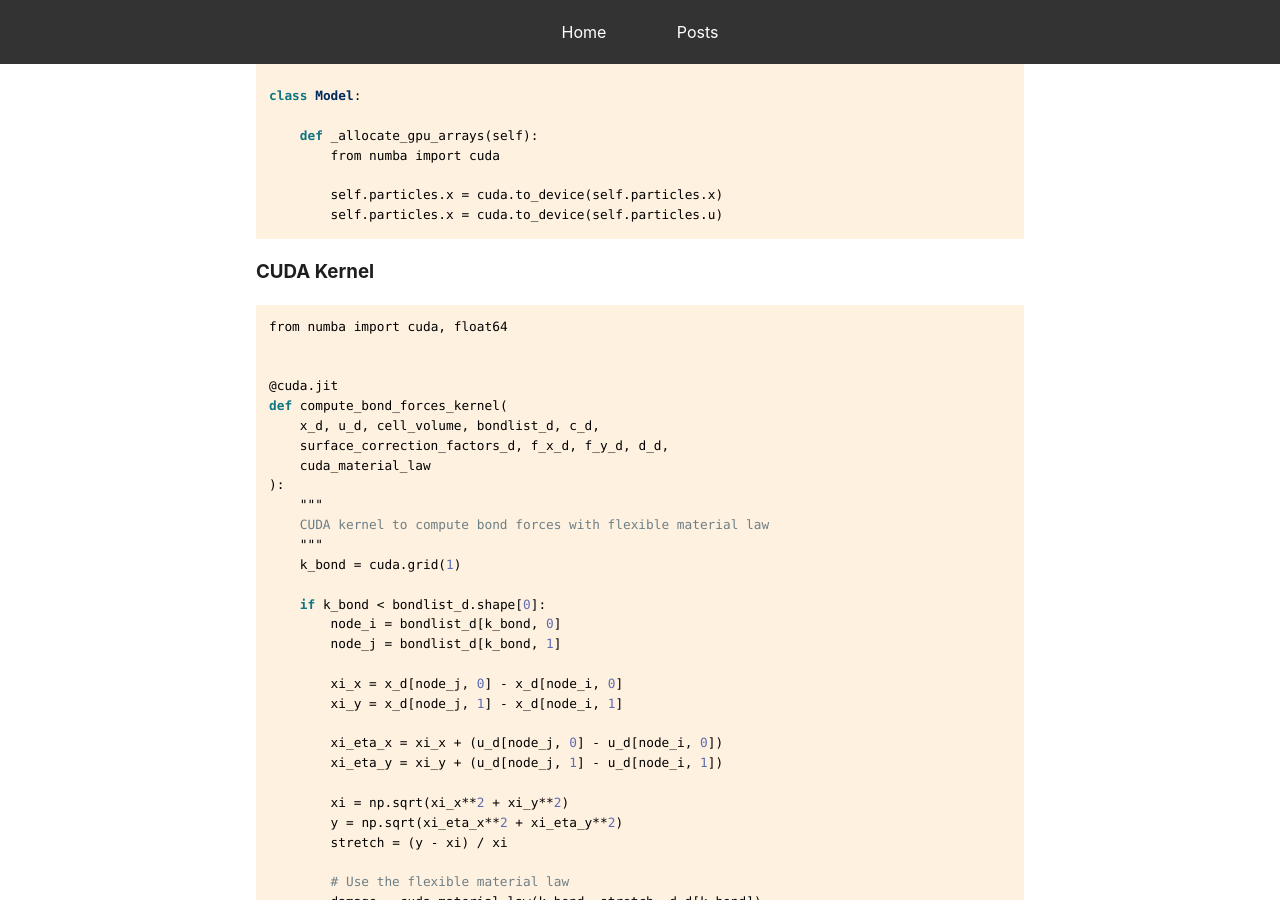
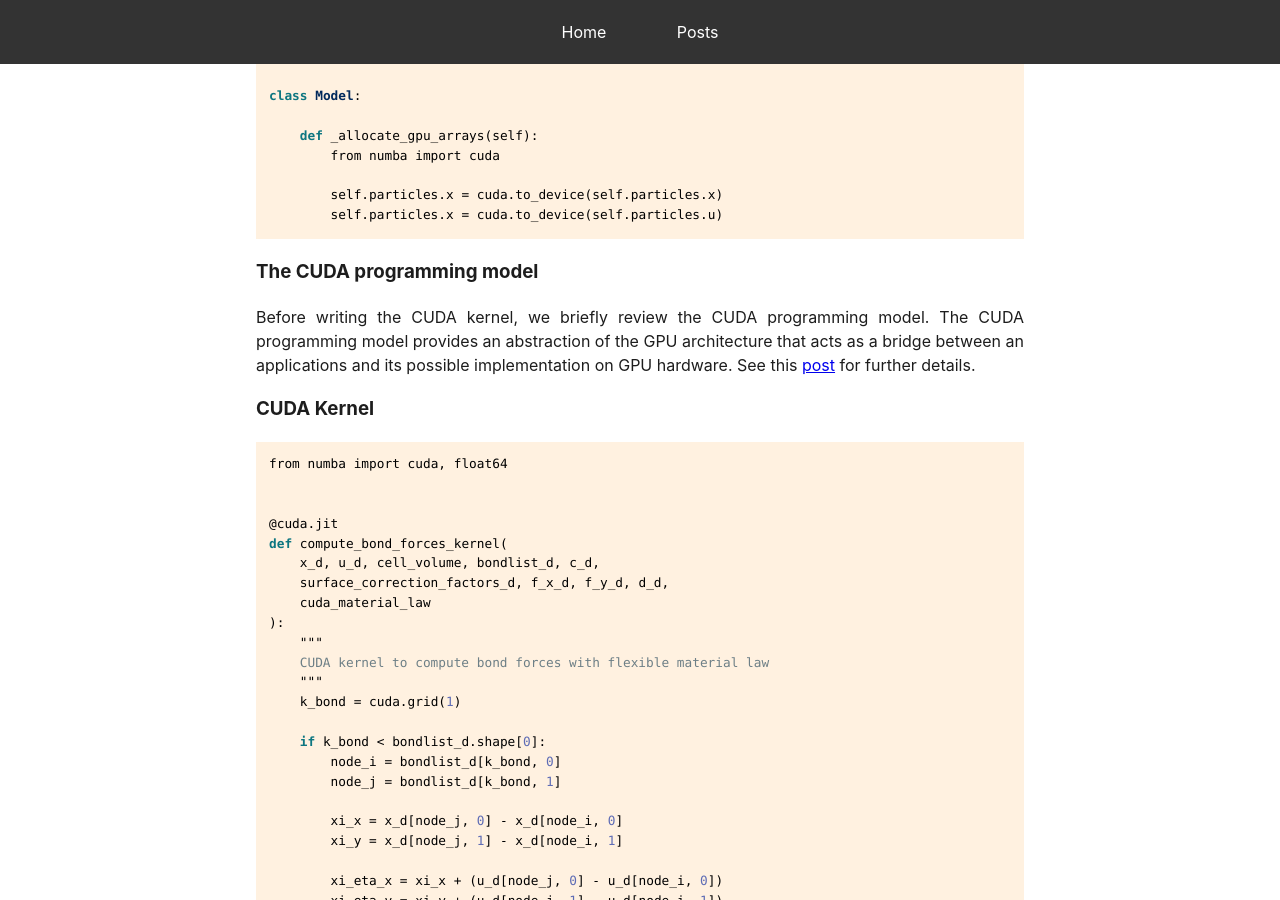
Before and after one commit to mark-hobbs/mark-hobbs.github.io, a Jekyll site: the page built from _posts/2025-02-03-cuda.md, in a window 1280 px wide and 900 px high, scrolled down 1304 px. Built offline with Jekyll 4.4.1, drawn with Linux system fonts in a browser that asks for light colours.

Commit message:
General updates

````diff
--- a/_posts/2025-02-03-cuda.md
+++ b/_posts/2025-02-03-cuda.md
@@ -62,6 +62,10 @@ class Model:
         self.particles.x = cuda.to_device(self.particles.x)
         self.particles.x = cuda.to_device(self.particles.u)
 ```
+
+### The CUDA programming model
+
+Before writing the CUDA kernel, we briefly review the CUDA programming model. The CUDA programming model provides an abstraction of the GPU architecture that acts as a bridge between an applications and its possible implementation on GPU hardware. See this [post](https://developer.nvidia.com/blog/cuda-refresher-cuda-programming-model/) for further details.
 
 ### CUDA Kernel
 
````
